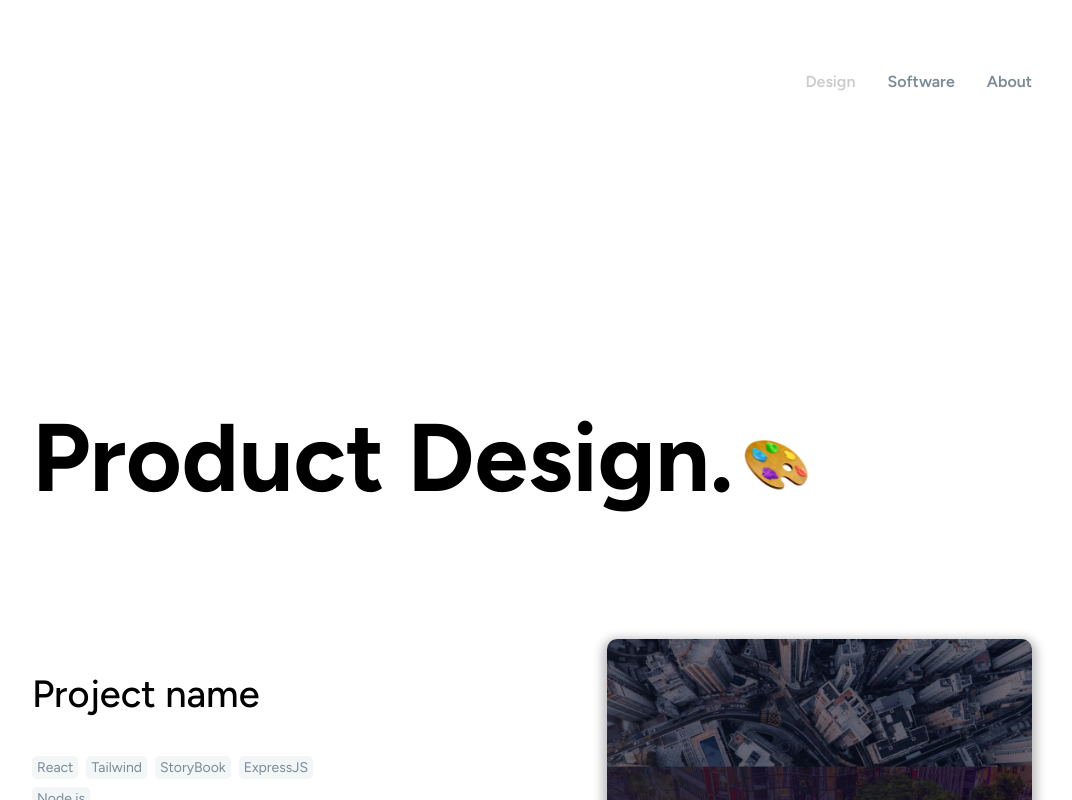
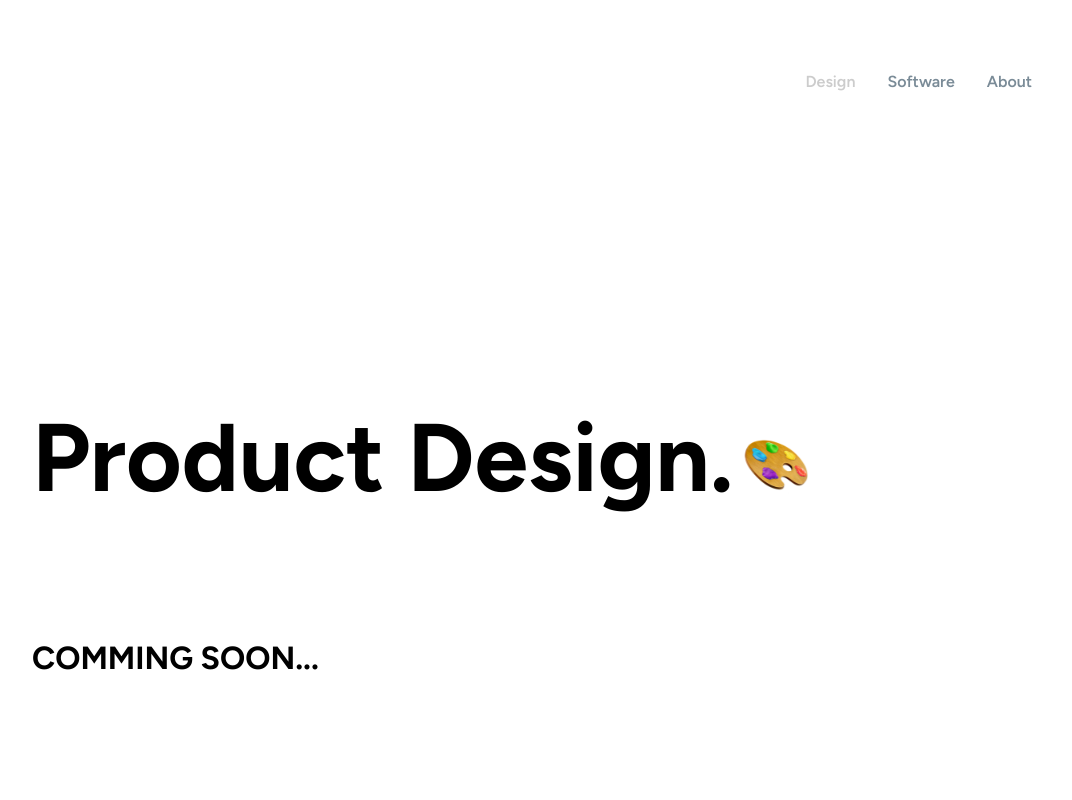
Before and after one commit to jellychn/portfolio, a React (Create React App) app: page / in a window 1280 px wide. Both pictures are taken after a click on the element "Design". Shown: the top 800 px of the page, without its empty margins (108-1180 px from the left). Built offline with nearby package versions, Linux system fonts and the light colour scheme; a web font is replaced by a local one.

Commit message:
add comming soon to design page

```diff
--- a/src/pages/Design.tsx
+++ b/src/pages/Design.tsx
@@ -10,8 +10,7 @@ export default function Design(): JSX.Element {
                 <img className="emoji offset offset-even" src={design} />
             </div>
             <div className="fadeIn">
-                <Project />
-                <Project />
+                <h1>COMMING SOON...</h1>
             </div>
         </div>
     );
```
